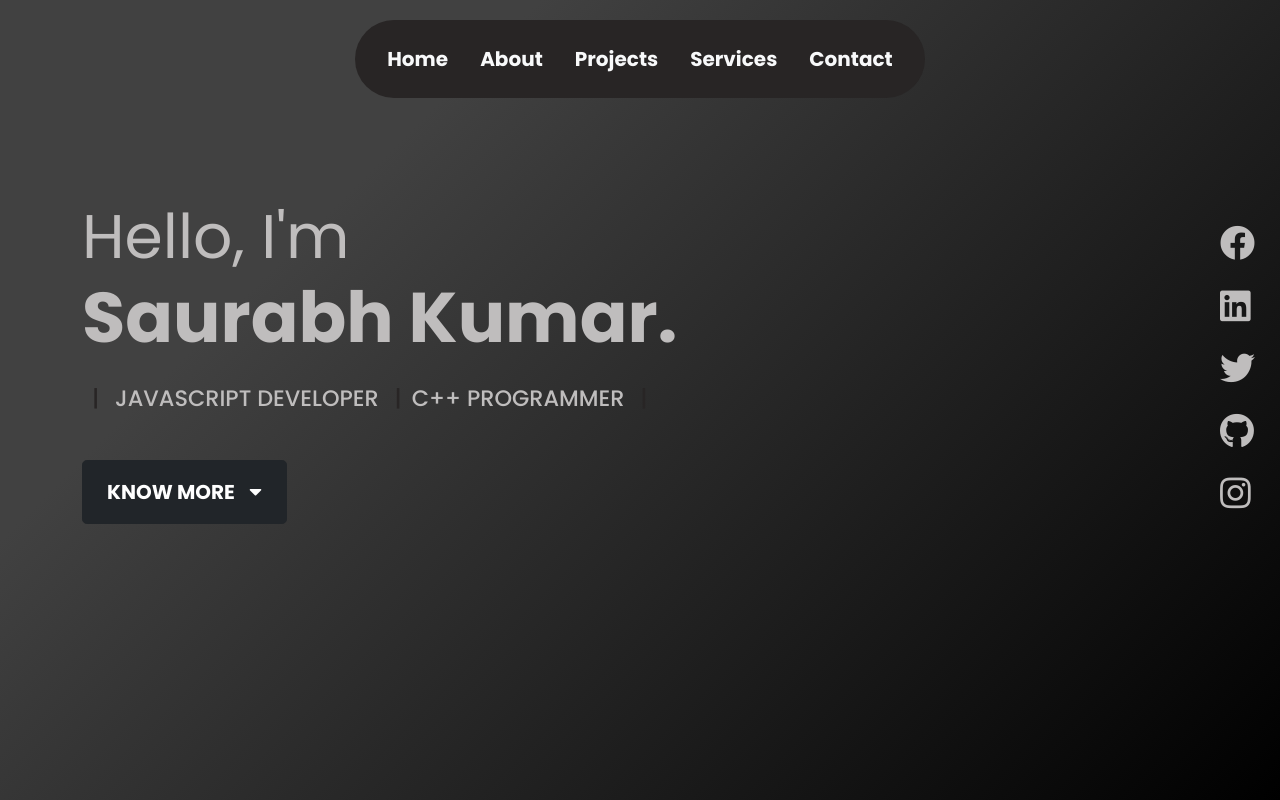
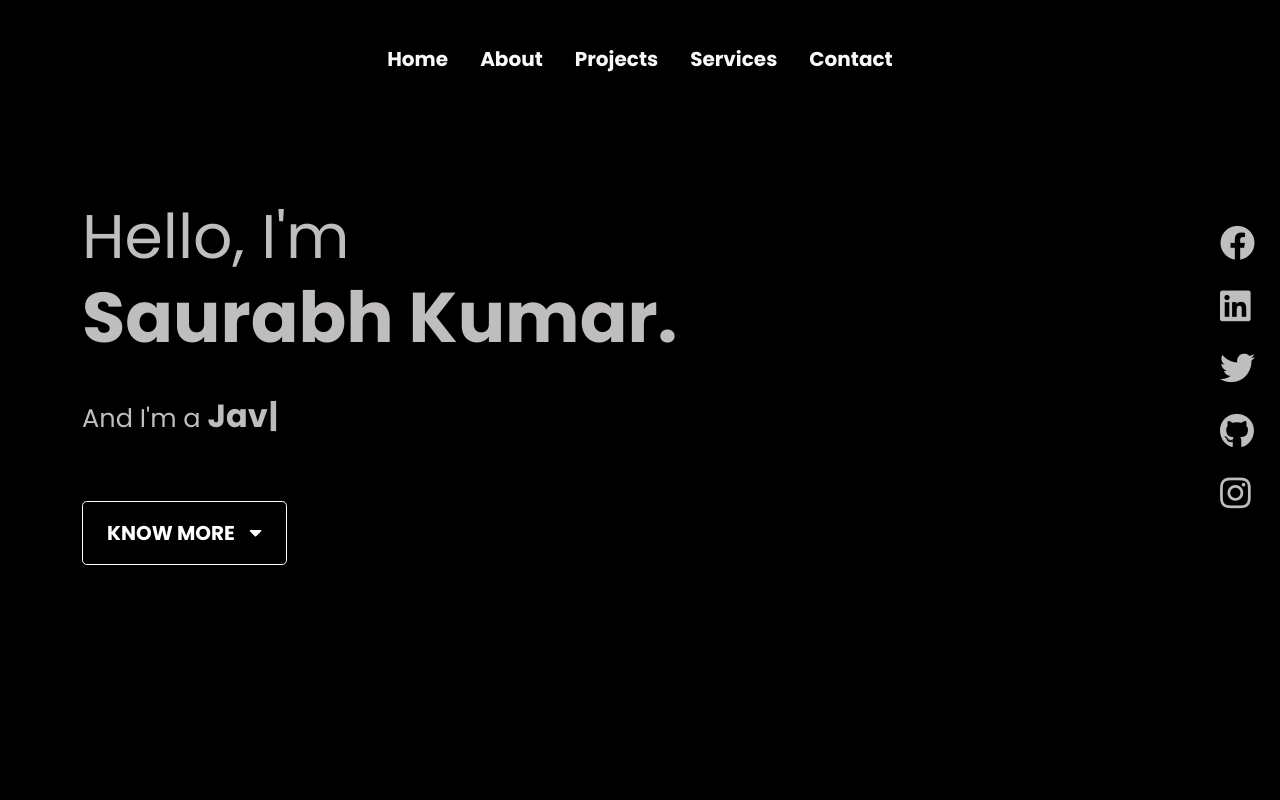
Before and after one commit to saurabhkumar23/my-portfolio, a React (Create React App) app: page / in a window 1280 px wide. Shown: the top 800 px of the page. Built offline with nearby package versions, Linux system fonts and the light colour scheme.

Commit message:
change bg and typing animation

```diff
--- a/package.json
+++ b/package.json
@@ -14,6 +14,7 @@
     "react-dom": "^17.0.1",
     "react-media": "^1.10.0",
     "react-scripts": "4.0.1",
+    "typewriter-effect": "^2.18.0",
     "web-vitals": "^0.2.4"
   },
   "scripts": {
--- a/src/components/Home.js
+++ b/src/components/Home.js
@@ -1,6 +1,16 @@
-import React from 'react'
+import React,{useEffect} from 'react'
+import Typewriter from 'typewriter-effect/dist/core';
 
 const Home = ({isAtTop}) => {
+
+    useEffect(() => {
+        new Typewriter('#typewriter', {
+            strings: ['Javascript Developer.', 'C++ Programmer.'],
+            autoStart: true,
+            loop: true
+        })
+    },[])
+
     return (
         <section id='home' className='py-3 py-md-5'>
             <div className='container py-3 py-md-5'>
@@ -10,12 +20,10 @@ const Home = ({isAtTop}) => {
                             <small>Hello, I'm</small>
                             <br/>
                             Saurabh Kumar.
+                            <br/>
+                            <small className="profession">And I'm a <span id="typewriter"></span></small>
                         </h3>
-                        <div className="d-flex flex-column flex-md-row">
-                            <h6 className='pt-1 pt-md-3 mb-0'><span>|</span> JAVASCRIPT DEVELOPER <span>|</span></h6>
-                            <h6 className='pt-1 pt-md-3 mb-0'>C++ PROGRAMMER <span>|</span></h6>
-                        </div>
-                        <a href='#about' type="button" className="btn btn-lg btn-dark mt-5 me-md-3 px-4 px-md-4 py-3 py-md-3 fw-bold">KNOW MORE <i className="fas fa-caret-down"></i></a>
+                        <a href='#about' type="button" className="btn btn-lg mt-5 me-md-3 px-4 px-md-4 py-3 py-md-3 fw-bold">KNOW MORE <i className="fas fa-caret-down"></i></a>
                     </div>
                 </div>
             </div>
--- a/src/styles/colors.scss
+++ b/src/styles/colors.scss
@@ -1,4 +1,4 @@
-$darkColor : #282525;
+$darkColor : black;
 $lightColor1 : #bfbdbd;
 $lightColor2 : #eae2e2;
 $lightColor3 : white;
--- a/src/styles/home.scss
+++ b/src/styles/home.scss
@@ -1,6 +1,5 @@
 #home{
-    background-color: #000000;
-    background-image: linear-gradient(315deg, #000000 0%, #414141 74%);
+    background-color: $darkColor;
     width: 100%;
     height: 100vh;
     color: $lightColor1;
@@ -9,6 +8,13 @@
         font-weight: 700;
         small{
             font-weight: 400;
+        }
+        .profession{
+            font-size: 1.6rem;
+            span{
+                font-size: 2rem;
+                font-weight: bold;
+            }
         }
     }
     h6{
@@ -25,6 +31,9 @@
             display: inline-block;
             margin-left: 10px;
         }
+        background-color: $darkColor;
+        color: $lightColor3;
+        border: 1px solid;
     }
 }
 
--- a/src/styles/navbar.scss
+++ b/src/styles/navbar.scss
@@ -25,7 +25,7 @@
         }
     }
     ul.light-nav{
-        background-color: rgba(0, 0, 0, 0.4);
+        background-color: rgba(0, 0, 0, 0.8);
     }
 
 }
```
Also changed, not shown: 2 other files (tests, documents, lock files or other folders).
